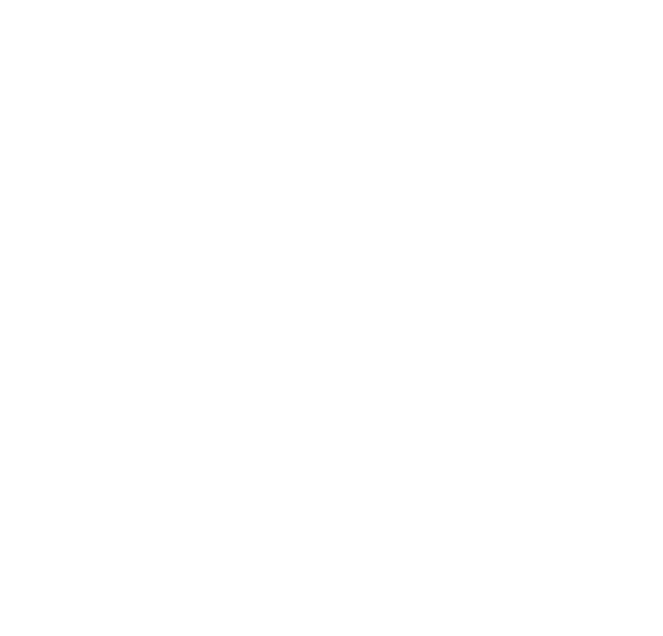
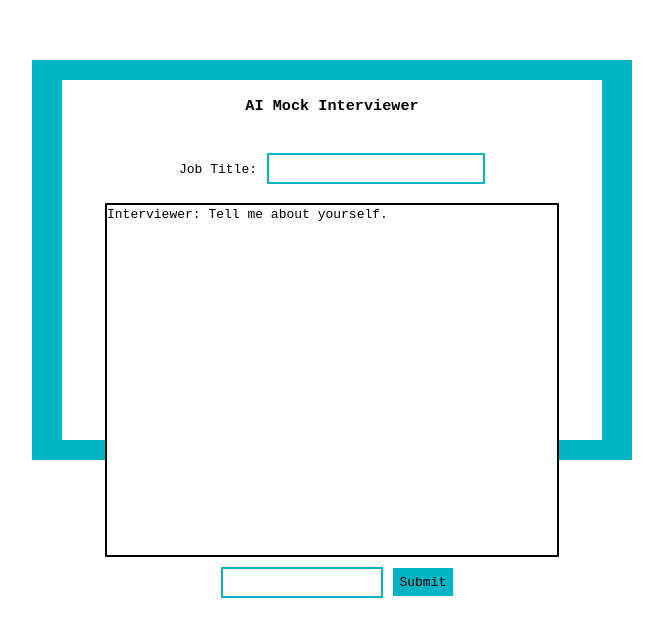
Before and after one commit to silvestreEsteban/silvestre-mission-3, a React (Vite) app: page / in a window 1280 px wide. Shown: the part 140-776 px from the top of the page, without its empty margins (308-971 px from the left). Built offline with nearby package versions, Linux system fonts and the light colour scheme.

Commit message:
have created the front-end side of things

```diff
--- /dev/null
+++ b/src/Ai-text-chat.tsx
@@ -0,0 +1,59 @@
+import { useState } from 'react';
+
+const AiTextChat: React.FC = () => {
+    const [chatText, setChatText] = useState<string>('');
+    const [conversation, setConversation] = useState<string[]>([
+        'Interviewer: Tell me about yourself.',
+    ]);
+    const [aiResponse, setAiResponse] = useState<string>(`Interviewer: Tell me about yourself.`);
+
+    const handleSubmit = (e: React.FormEvent) => {
+        e.preventDefault();
+        if (chatText.trim() !== '') {
+            setConversation(prev => [...prev, `Me: ${chatText}`]);
+
+            // Simulation of the AI response, to be replaced by actual AI response later
+             // Simulate AI response (replace this with actual AI response logic)
+             const aiResponse = `Interviewer: This is a response to "${chatText}"`;
+             setConversation(prev => [...prev, aiResponse]);
+
+            setChatText('')
+        }
+    }
+    return (
+        <div className='parent-div-ai-text-chat'>
+          <div className='ai-text-chat-outer-shell'>
+            <div className='ai-text-chat-inner-shell'>
+              <div className='ai-text-chat-form'>
+
+                    <h3>AI Mock Interviewer</h3>
+                    <br />
+                    <span id='job-title-span'><label htmlFor="job-title-input">Job Title:</label>
+                    <input type="text" id="job-title-input" name="job-title-input" required/></span>
+                    <br />
+                    <div id='conversation-display' className='conversation-display'>
+                            {conversation.map((msg, index) => (
+                                <div key={index}>{msg}</div>
+                            ))}
+                        </div>
+
+                        <form onSubmit={handleSubmit}>
+                            <span id='chat-box-span'>
+                                <input
+                                    type="text"
+                                    id="chat-box-input"
+                                    value={chatText}
+                                    onChange={(e) => setChatText(e.target.value)}
+                                />
+                                <button type="submit" id="submit" value='Submit'>Submit</button>
+                            </span>
+                        </form>
+
+              </div>
+            </div>
+          </div>
+        </div>
+    )
+}
+
+export default AiTextChat;
--- a/src/App.css
+++ b/src/App.css
@@ -1,8 +1,102 @@
 :root {
-  back
+  --background-color: #FFF;
+  --outer-shell-color: #00B4C5;
+  --inner-shell-color: #FFF;
+  --input-border-color: #00B4C5;
+
 }
 
 .parent-div-ai-text-chat {
   width: 100vw;
   height: 100vh;
+  background-color: var(--background-color);
+  display: flex;
+  justify-content: center;
+  align-items: center;
+  font-family: monospace;
 }
+
+.ai-text-chat-outer-shell {
+  margin: 0 auto;
+  width: 600px;
+  height: 50%;
+  background-color: var(--outer-shell-color);
+  display: flex;
+  justify-content: center;
+  align-items: center;
+}
+
+.ai-text-chat-inner-shell {
+  margin: 0 auto;
+  width: 90%;
+  height: 90%;
+  background-color: var(--inner-shell-color);
+  display: flex;
+  flex-direction: column;
+  justify-content: space-between;
+
+}
+
+.ai-text-chat-form {
+  margin: 0 auto;
+  width: 100%;
+  display: flex;
+  flex-direction: column;
+  align-items: center;
+  color: black;
+
+}
+
+#job-title-input {
+  background-color: var(--inner-shell-color);
+  border: 2px solid var(--input-border-color);
+  margin-left: 10px;
+  height: 25px;
+  font-size: large;
+  color: black;
+  outline: none;
+  font-family: monospace;
+}
+
+#conversation-display {
+  background-color: #FFF;
+  border: 2px solid black;
+  color: black;
+  outline: none;
+  font-family: monospace;
+  width: 450px;
+  height: 350px;
+
+}
+
+#chat-box-span {
+  width: 100%;
+  display: flex;
+  justify-content: center;
+  height: 50px;
+  align-items: center;
+}
+
+#chat-box-span input {
+  margin: 10px;
+  background-color: var(--inner-shell-color);
+  border: 2px solid var(--input-border-color);
+  font-family: monospace;
+  height: 25px;
+  width: 60%;
+  outline: none;
+  color: black;
+
+}
+
+#submit {
+  height: 28px;
+  width: 60px;
+  background-color: var(--outer-shell-color);
+  color: black;
+  display: flex;
+  justify-content: center;
+  align-items: center;
+  border-radius: 0;
+  outline: none;
+}
--- a/src/App.tsx
+++ b/src/App.tsx
@@ -1,18 +1,11 @@
 import { useState } from 'react';
 import React from 'react';
-import 'App.css';
+import './App.css';
+import AiTextChat from './Ai-text-chat';
 
 const App: React.FC = () => {
   return (
-      <div className='parent-div-ai-text-chat'>
-        <div className='ai-text-chat-outer-shell'>
-          <div className='ai-text-chat-inner-shell'>
-            <div className='ai-text-chat-form'>
-
-            </div>
-          </div>
-        </div>
-      </div>
+      <AiTextChat />
   )
 }
 
```
Also changed, not shown: 1 other file (tests, documents, lock files or other folders).
